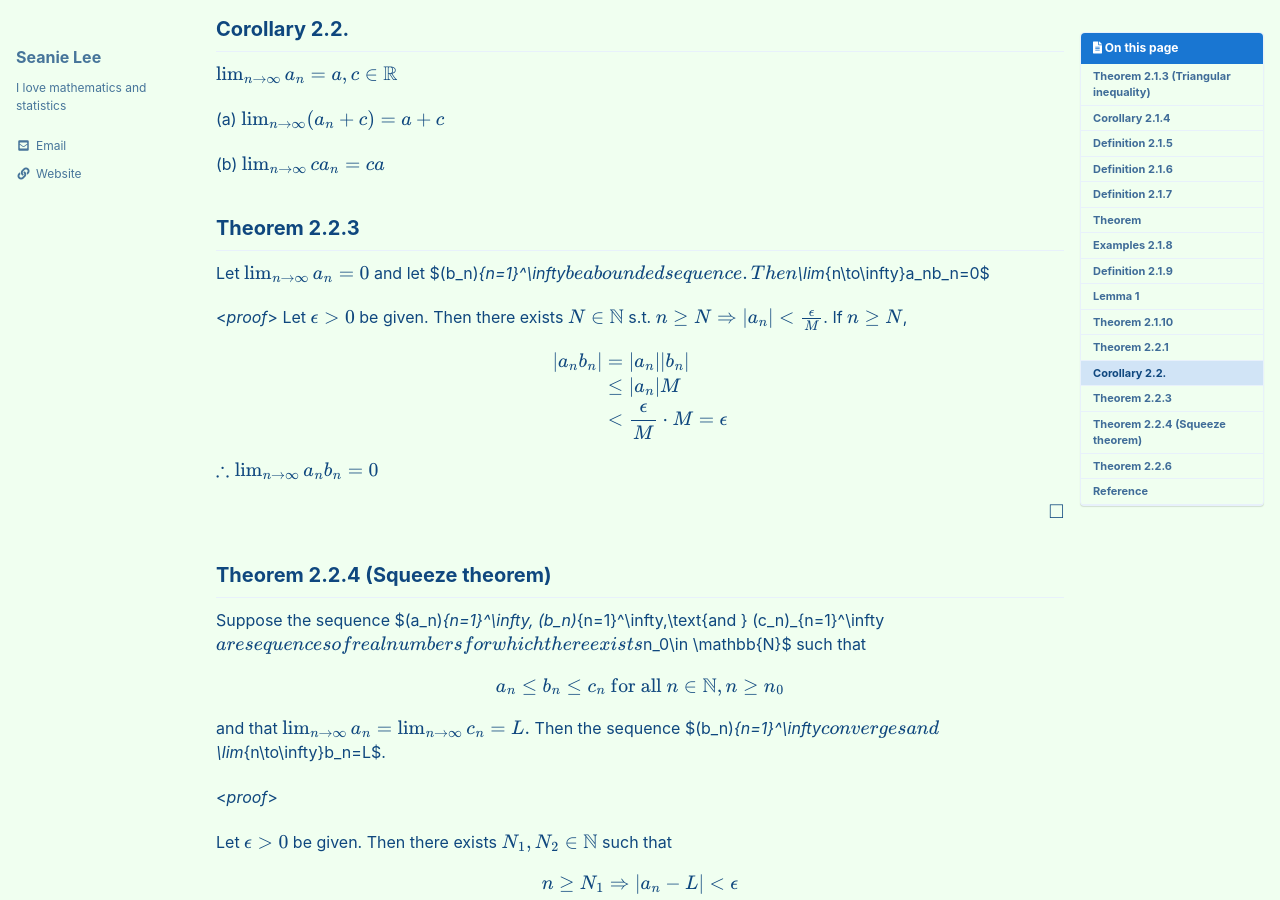
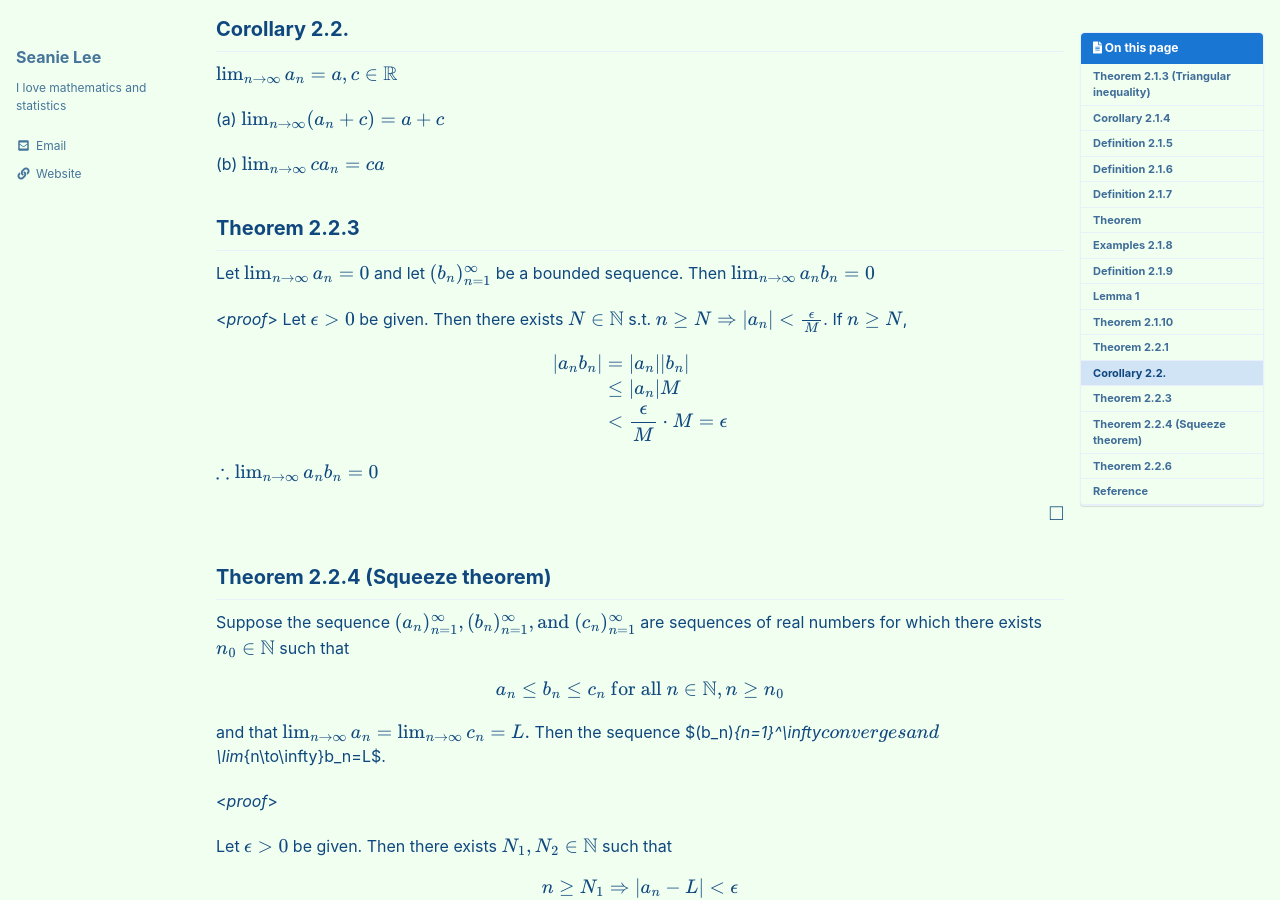
Before and after one commit to seanie12/blog, a Jekyll site: the page built from _posts/2020-11-14-sequence.md, in a window 1280 px wide and 900 px high, scrolled down 5346 px. Built offline with Jekyll 4.4.1, drawn with Linux system fonts in a browser that asks for light colours; cached includes are drawn as plain includes; formulas are drawn with MathJax 3.

```diff
--- a/_posts/2020-11-14-sequence.md
+++ b/_posts/2020-11-14-sequence.md
@@ -307,7 +307,7 @@ $\lim_{n\to\infty}a_n = a, c\in \mathbb{R}$
 (b) $\lim_{n\to\infty}ca_n = ca$
 
 ## Theorem 2.2.3
-Let $\lim_{n\to\infty}a_n=0$ and let $(b_n)_{n=1}^\infty$ be a bounded sequence. Then $\lim_{n\to\infty}a_nb_n=0$
+Let $\lim_{n\to\infty}a_n=0$ and let $$(b_n)_{n=1}^\infty$$ be a bounded sequence. Then $$\lim_{n\to\infty}a_nb_n=0$$
 
 <*proof*>
 Let $\epsilon >0$ be given. Then there exists $N\in\mathbb{N}$ s.t. $n\geq N \Rightarrow \lvert a_n\rvert<\frac{\epsilon}{M}$. If $n\geq N$,
@@ -325,7 +325,7 @@ $\therefore \lim_{n\to\infty}a_nb_n=0$
 $$\tag*{$\square$}$$
 
 ## Theorem 2.2.4 (Squeeze theorem)
-Suppose the sequence $(a_n)_{n=1}^\infty, (b_n)_{n=1}^\infty,\text{and } (c_n)_{n=1}^\infty$ are sequences of real numbers for which there exists $n_0\in \mathbb{N}$ such that
+Suppose the sequence $$(a_n)_{n=1}^\infty, (b_n)_{n=1}^\infty,\text{and } (c_n)_{n=1}^\infty$$ are sequences of real numbers for which there exists $$n_0\in \mathbb{N}$$ such that
 
 $$
 \begin{align*}
```
